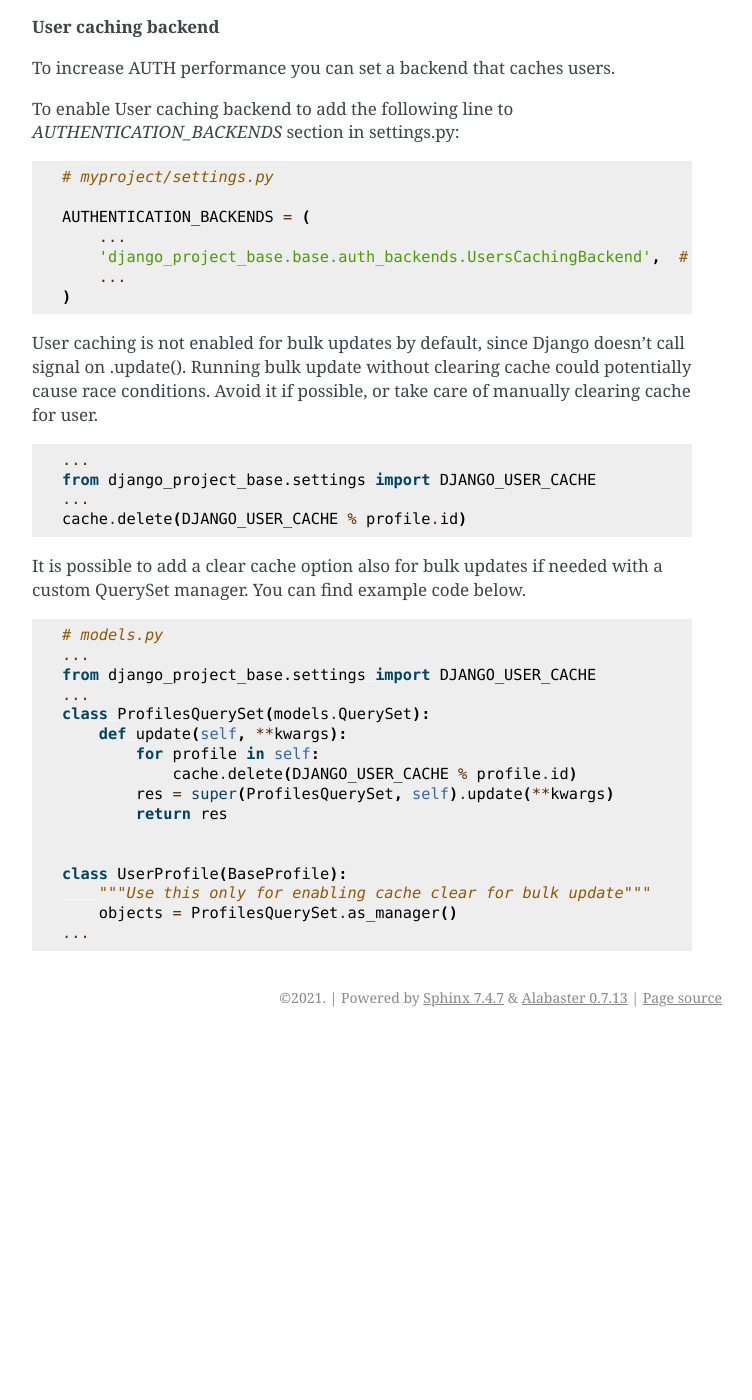
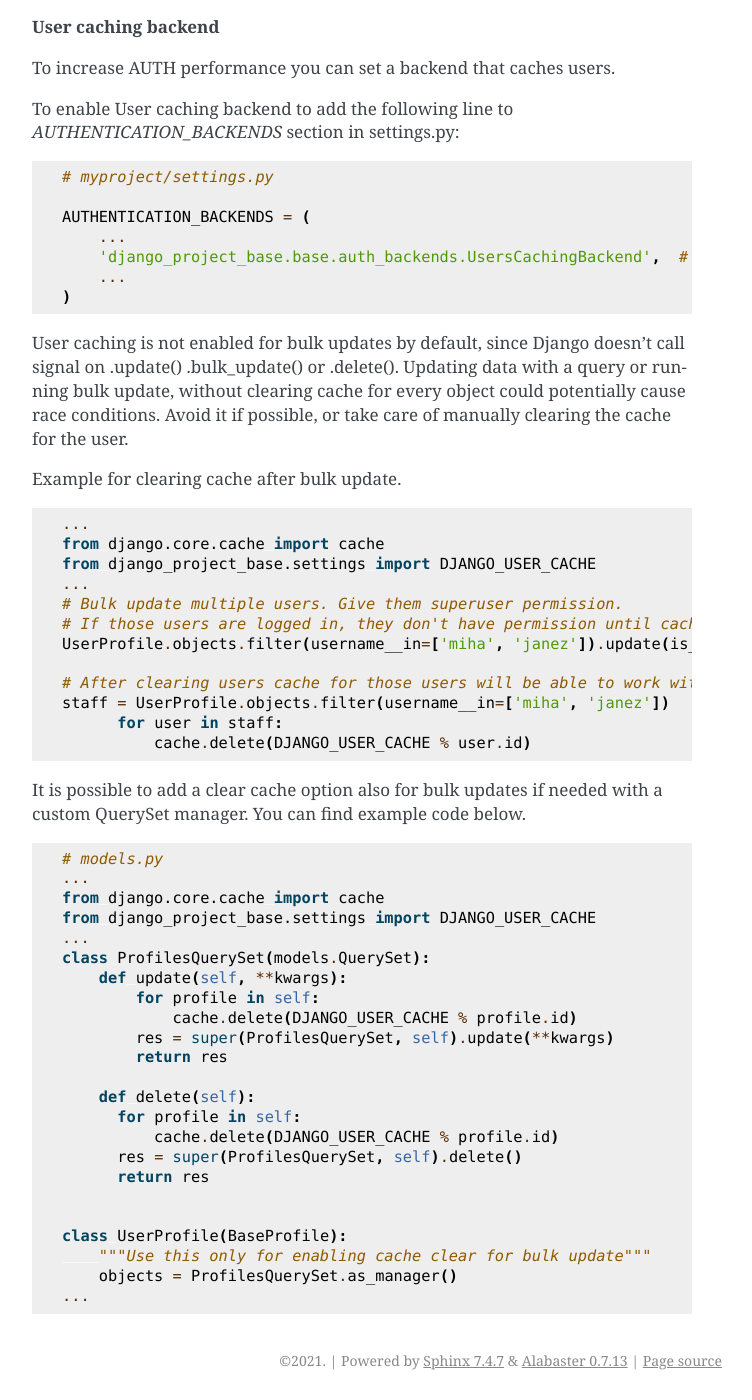
Before and after one commit to velis74/django-project-base, a Sphinx documentation site: the page built from docs/source/modules/authentication.rst, in a window 1280 px wide and 1400 px high, scrolled down 599 px. Shown: the whole window, without its empty margins (388-1140 px from the left). Built offline with Sphinx 7.4.7, drawn with Linux system fonts in a browser that asks for light colours; before the commit the page ends 1636 px from its top, so only the background shows below that.

Commit message:
User caching backend - updated tests adn example for delete() method

```diff
--- a/docs/source/modules/authentication.rst
+++ b/docs/source/modules/authentication.rst
@@ -42,16 +42,26 @@ To enable User caching backend to add the following line to *AUTHENTICATION_BACK
        ...
    )
 
-User caching is not enabled for bulk updates by default, since Django doesn't call signal on .update(). Running bulk
-update without clearing cache could potentially cause race conditions. Avoid it if possible, or take care of manually
-clearing cache for user.
+User caching is not enabled for bulk updates by default, since Django doesn't call signal on .update() .bulk_update()
+or .delete(). Updating data with a query or running bulk update, without clearing cache for every object could
+potentially cause race conditions. Avoid it if possible, or take care of manually clearing the cache for the user.
+
+Example for clearing cache after bulk update.
 
 .. code-block:: python
 
   ...
+  from django.core.cache import cache
   from django_project_base.settings import DJANGO_USER_CACHE
   ...
-  cache.delete(DJANGO_USER_CACHE % profile.id)
+  # Bulk update multiple users. Give them superuser permission.
+  # If those users are logged in, they don't have permission until cache is cleared or they log out and log in again.
+  UserProfile.objects.filter(username__in=['miha', 'janez']).update(is_superuser=True, is_staff=True)
+
+  # After clearing users cache for those users will be able to work with additional permissions
+  staff = UserProfile.objects.filter(username__in=['miha', 'janez'])
+        for user in staff:
+            cache.delete(DJANGO_USER_CACHE % user.id)
 
 It is possible to add a clear cache option also for bulk updates if needed with a custom QuerySet manager. You can find
 example code below.
@@ -60,6 +70,7 @@ example code below.
 
   # models.py
   ...
+  from django.core.cache import cache
   from django_project_base.settings import DJANGO_USER_CACHE
   ...
   class ProfilesQuerySet(models.QuerySet):
@@ -69,6 +80,12 @@ example code below.
           res = super(ProfilesQuerySet, self).update(**kwargs)
           return res
 
+      def delete(self):
+        for profile in self:
+            cache.delete(DJANGO_USER_CACHE % profile.id)
+        res = super(ProfilesQuerySet, self).delete()
+        return res
+
 
   class UserProfile(BaseProfile):
       """Use this only for enabling cache clear for bulk update"""
```
Also changed, not shown: 2 other files.
